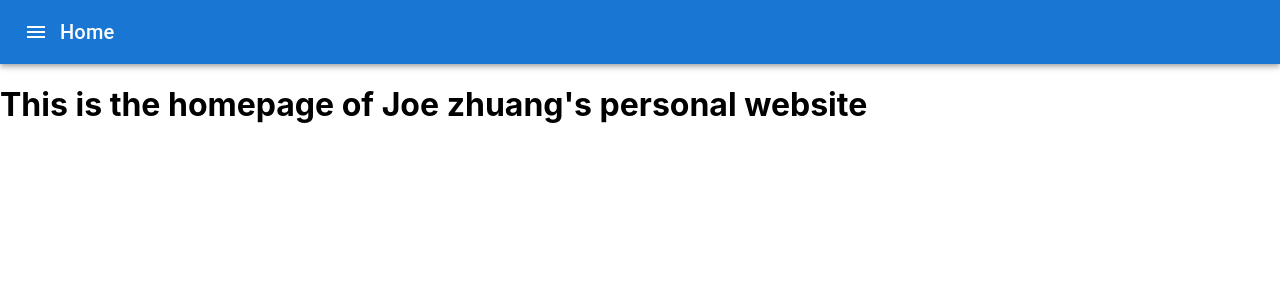
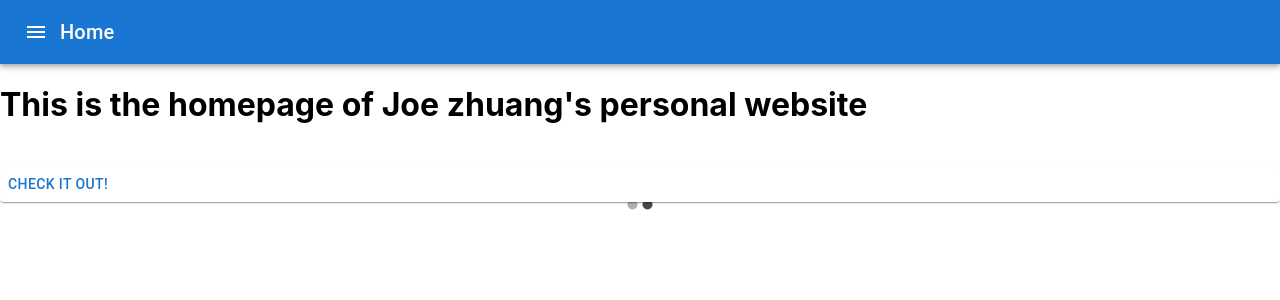
Before and after one commit to 1231joe1231/Personal-Website, a React (Create React App) app in the folder frontend/: page / in a window 1280 px wide. Shown: the top 300 px of the page. Built offline with nearby package versions, Linux system fonts and the light colour scheme.

Commit message:
Add image carousel

```diff
--- a/frontend/package.json
+++ b/frontend/package.json
@@ -15,6 +15,7 @@
     "react": "^17.0.2",
     "react-dom": "^17.0.2",
     "react-markdown": "^8.0.4",
+    "react-material-ui-carousel": "^3.4.2",
     "react-router-dom": "^5.3.0",
     "react-scripts": "4.0.3",
     "sudoku-dlx": "^1.0.0"
--- /dev/null
+++ b/frontend/src/Component/ImageCarousel.jsx
@@ -0,0 +1,35 @@
+import React from "react";
+import Carousel from "react-material-ui-carousel";
+import { Paper, Button } from "@mui/material";
+
+export default function ImageCarousel() {
+  var items = [
+    {
+      name: "Random Name #1",
+      description: "Probably the most random thing you have ever seen!",
+    },
+    {
+      name: "Random Name #2",
+      description: "Hello World!",
+    },
+  ];
+
+  const CarouselItem = (item) => {
+    return (
+      <Paper>
+        <h2>{item.name}</h2>
+        <p>{item.description}</p>
+
+        <Button className="CheckButton">Check it out!</Button>
+      </Paper>
+    );
+  };
+
+  return (
+    <Carousel>
+      {items.map((item, i) => (
+        <CarouselItem key={i} item={item} />
+      ))}
+    </Carousel>
+  );
+}
--- a/frontend/src/Home/index.jsx
+++ b/frontend/src/Home/index.jsx
@@ -1,12 +1,14 @@
 /* eslint-disable react/no-unescaped-entities */
 import React from "react";
 import AppBar from "../Component/AppBar";
+import ImageCarousel from "../Component/ImageCarousel";
 
 export default function Home() {
   return (
     <div>
       <AppBar title="Home" />
       <h1>This is the homepage of Joe zhuang's personal website</h1>
+      <ImageCarousel />
     </div>
   );
 }
```
Also changed, not shown: 1 other file (tests, documents, lock files or other folders).
